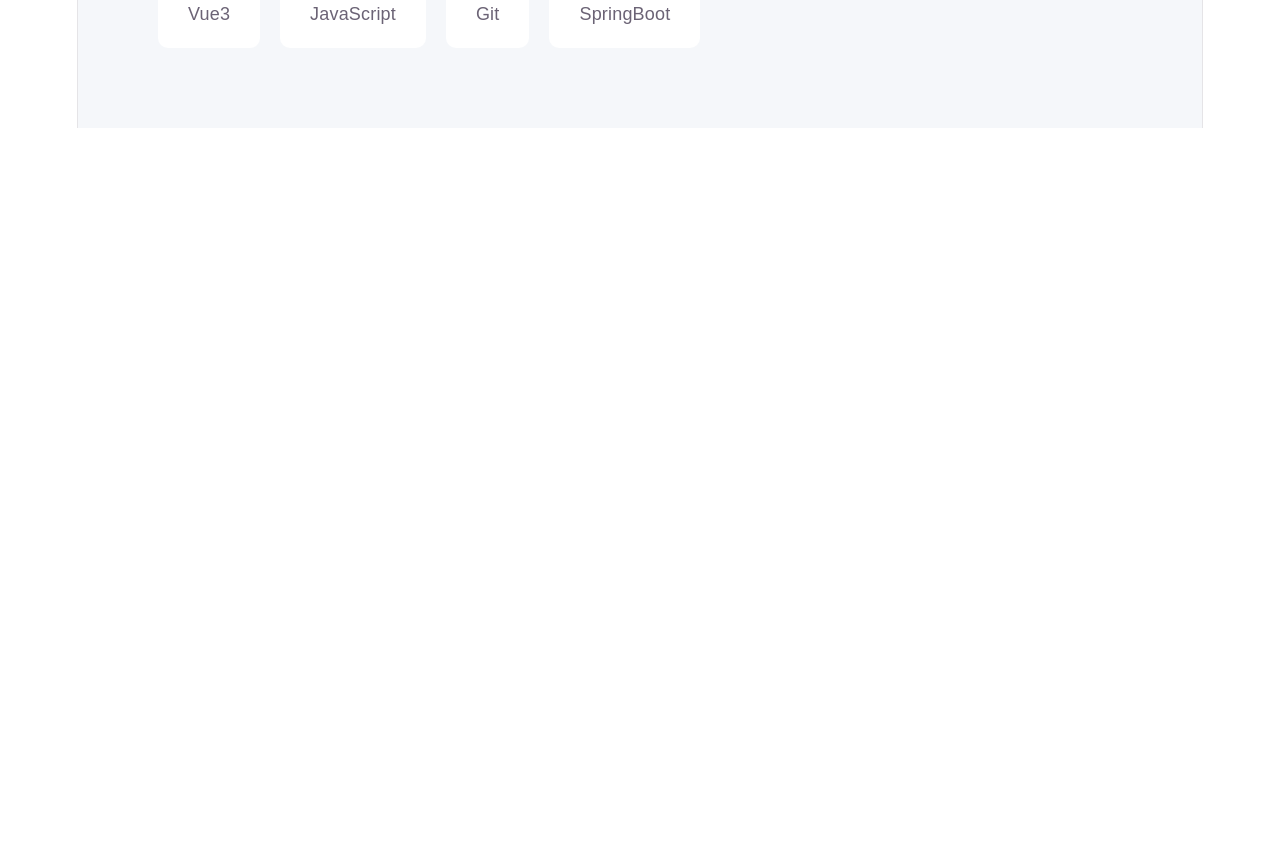
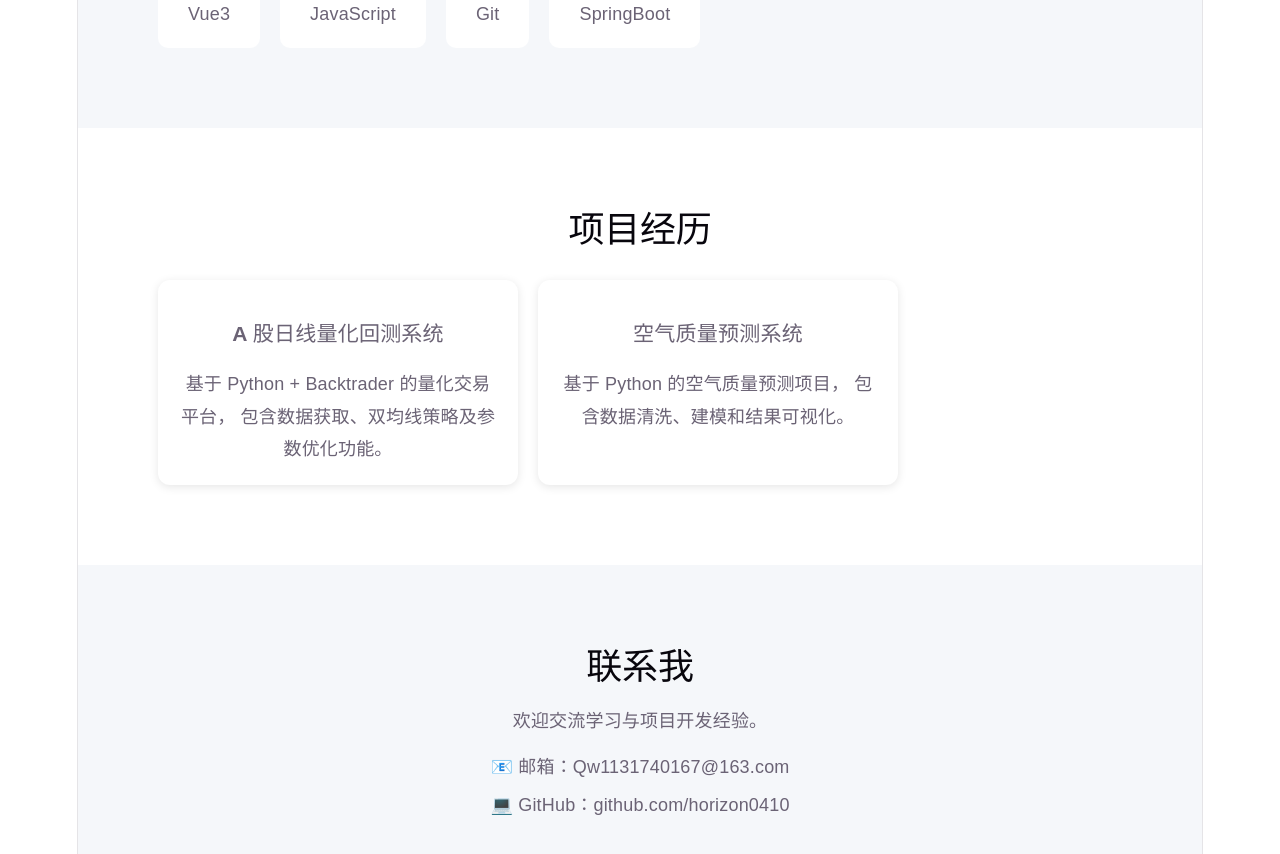
Before and after one commit to horizon0410/personal-website, a Vue app: page / in a window 1280 px wide. Shown: the part 1240-2094 px from the top of the page. Before the commit the page ends 1368 px from the top, so only its background shows below. Built offline with nearby package versions, Linux system fonts and the light colour scheme.

Commit message:
feat:创建了contact和projects组件

```diff
--- a/src/App.vue
+++ b/src/App.vue
@@ -2,12 +2,16 @@
 import Hero from './components/Hero.vue'
 import About from './components/About.vue'
 import Skills from './components/Skills.vue'
+import Projects from './components/Projects.vue'
+import Contact from './components/Contact.vue'
 </script>
 
 <template>
   <Hero />
   <About />
   <Skills />
+  <Projects />
+  <Contact />
 </template>
 
 <style>
--- a/src/components/Contact.vue
+++ b/src/components/Contact.vue
@@ -0,0 +1,33 @@
+<template>
+  <section class="contact">
+    <h2>联系我</h2>
+
+    <p>欢迎交流学习与项目开发经验。</p>
+
+    <div class="contact-info">
+      <p>📧 邮箱：Qw1131740167@163.com</p>
+      <p>💻 GitHub：github.com/horizon0410</p>
+    </div>
+  </section>
+</template>
+
+<style scoped>
+.contact {
+  padding: 80px;
+  background: #f5f7fa;
+}
+
+.contact h2 {
+  font-size: 36px;
+  margin-bottom: 20px;
+}
+
+.contact-info {
+  margin-top: 20px;
+}
+
+.contact-info p {
+  margin-bottom: 12px;
+  font-size: 18px;
+}
+</style>
--- a/src/components/Projects.vue
+++ b/src/components/Projects.vue
@@ -0,0 +1,63 @@
+<template>
+  <section class="projects">
+    <h2>项目经历</h2>
+
+    <div class="project-list">
+
+      <div class="project-card">
+        <h3>A 股日线量化回测系统</h3>
+
+        <p>
+          基于 Python + Backtrader 的量化交易平台，
+          包含数据获取、双均线策略及参数优化功能。
+        </p>
+      </div>
+
+      <div class="project-card">
+        <h3>空气质量预测系统</h3>
+
+        <p>
+          基于 Python 的空气质量预测项目，
+          包含数据清洗、建模和结果可视化。
+        </p>
+      </div>
+
+    </div>
+  </section>
+</template>
+
+<style scoped>
+.projects {
+  padding: 80px;
+}
+
+.projects h2 {
+  font-size: 36px;
+  margin-bottom: 30px;
+}
+
+.project-list {
+  display: flex;
+  gap: 20px;
+  flex-wrap: wrap;
+}
+
+.project-card {
+  width: 320px;
+  padding: 20px;
+  border-radius: 12px;
+  background: white;
+
+  box-shadow: 0 2px 10px rgba(0,0,0,0.1);
+
+  transition: all 0.3s;
+}
+
+.project-card:hover {
+  transform: translateY(-5px);
+}
+
+.project-card p {
+  line-height: 1.8;
+}
+</style>
```
